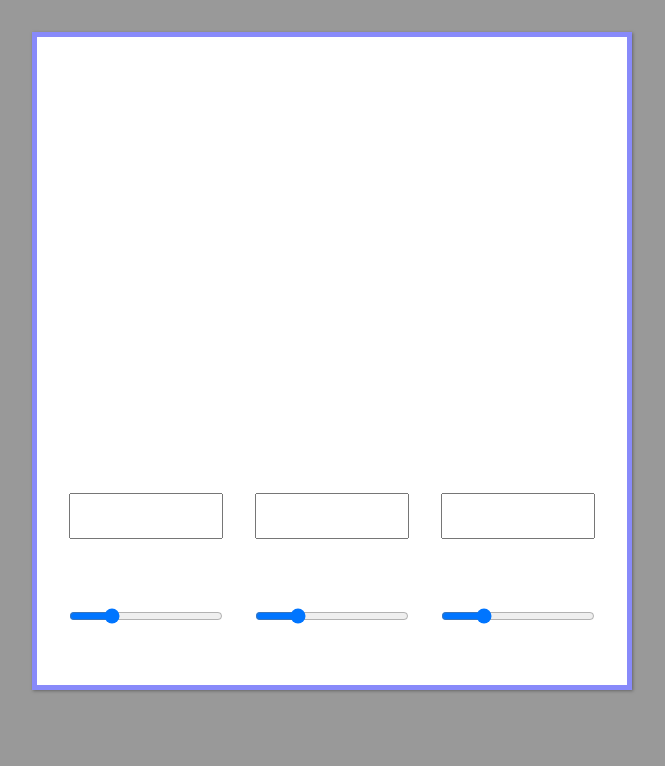
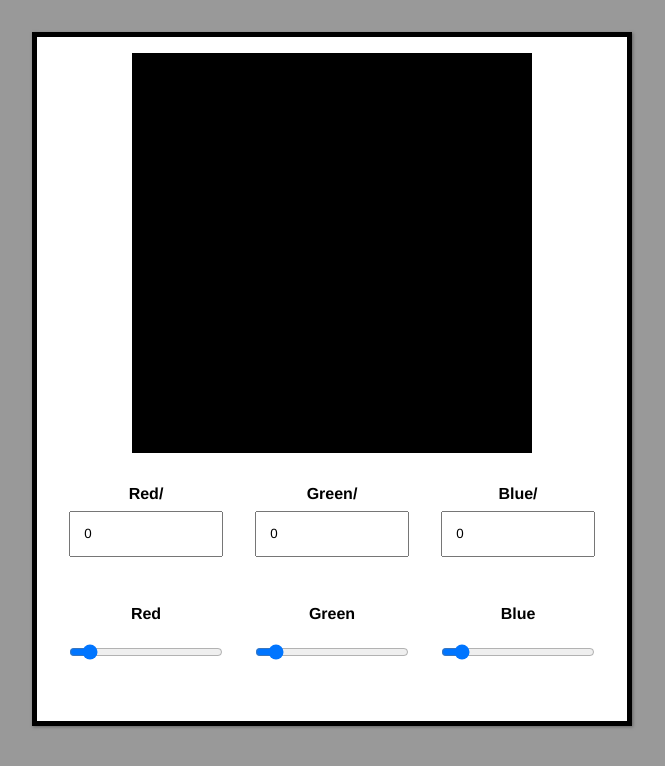
Before and after one commit to Lam-Big-Water/FM-ReactTS, a React (Vite) app: page / in a window 1280 px wide. Shown: the top 766 px of the page, without its empty margins (308-973 px from the left). Built offline with nearby package versions, Linux system fonts and the light colour scheme.

Commit message:
Challenge7: the basic state is done

```diff
--- a/src/Challenge-07/App.tsx
+++ b/src/Challenge-07/App.tsx
@@ -1,15 +1,27 @@
+import { useReducer } from "react";
+
 import ColorSwatch from "./components/ColorSwatch";
 import ColorInputs from "./components/ColorInputs";
 import ColorSliders from "./components/ColorSliders";
+
+import {reducer, RGBColorType, AdjustmentAction} from './reducer'
+import {toRGB} from './utility'
+
 import './style.scss';
 
 const App = () => {
 
+    const [rgb, dispatch] = useReducer(reducer, {
+        red: 0,
+        green: 0,
+        blue: 0,
+    });
+
     return (
-        <main>
-            <ColorSwatch />
-            <ColorInputs />
-            <ColorSliders />
+        <main style={{borderColor: toRGB(rgb)}}>
+            <ColorSwatch {...rgb}/>
+            <ColorInputs {...rgb}/>
+            <ColorSliders {...rgb} dispatch={dispatch}/>
         </main>
     )
 }
--- a/src/Challenge-07/components/ColorInput.tsx
+++ b/src/Challenge-07/components/ColorInput.tsx
@@ -1,9 +1,15 @@
+interface ColorInputProps {
+  id: string;
+  label: string;
+  value: number;
+}
 
-const ColorInput = () => {
+
+const ColorInput = ({id, label, value}: ColorInputProps) => {
   return (
     <div className="color-input">
-        <label></label>
-        <input type="number" min="0" max="255" />
+        <label htmlFor={id}>{label}/</label>
+        <input id={id} type="number" min="0" max="255" value={value}/>
     </div>
   )
 }
--- a/src/Challenge-07/components/ColorInputs.tsx
+++ b/src/Challenge-07/components/ColorInputs.tsx
@@ -1,11 +1,12 @@
+import {RGBColorType} from '../reducer';
 import ColorInput from "./ColorInput";
 
-const ColorInputs = () => {
+const ColorInputs = ({red, green, blue}: RGBColorType) => {
   return (
     <section className="color-inputs">
-      <ColorInput />
-      <ColorInput />
-      <ColorInput />
+      <ColorInput id="red-input" label="Red" value={red}/>
+      <ColorInput id="green-input" label="Green" value={green}/>
+      <ColorInput id="blue-input" label="Blue" value={blue}/>
     </section>
   );
 };
--- a/src/Challenge-07/components/ColorSlider.tsx
+++ b/src/Challenge-07/components/ColorSlider.tsx
@@ -1,9 +1,18 @@
+import { ChangeEvent } from "react";
 
-const ColorSlider = () => {
+interface ColorSliderProps {
+  id: string;
+  label: string;
+  value: number;
+  onChange: (event: ChangeEvent<HTMLInputElement>) => void;
+}
+
+
+const ColorSlider = ({id, label, value, onChange}: ColorSliderProps) => {
   return (
     <div className="color-slider">
-        <label htmlFor=""></label>
-        <input type="range" min="0" max="255" />
+        <label htmlFor={id}>{label}</label>
+        <input id={id} type="range" min="0" max="255" value={value} onChange={onChange}/>
     </div>
   )
 }
--- a/src/Challenge-07/components/ColorSliders.tsx
+++ b/src/Challenge-07/components/ColorSliders.tsx
@@ -1,10 +1,26 @@
+import { ChangeEvent, Dispatch } from "react";
 import ColorSlider from "./ColorSlider"
-const ColorSliders = () => {
+import {RGBColorType, AdjustmentAction} from '../reducer';
+
+interface ColorSlidersProps extends RGBColorType {
+  dispatch: Dispatch<AdjustmentAction>
+}
+
+const ColorSliders = ({red, green, blue, dispatch}: ColorSlidersProps) => {
+  const adjustRed = (event: ChangeEvent<HTMLInputElement>) => {
+    dispatch({type: "ADJUST_RED", payload: +event.target.value});
+  };
+  const adjustGreen = (event: ChangeEvent<HTMLInputElement>) => {
+    dispatch({type: "ADJUST_GREEN", payload: +event.target.value});
+  };
+  const adjustBlue = (event: ChangeEvent<HTMLInputElement>) => {
+    dispatch({type: "ADJUST_BLUE", payload: +event.target.value});
+  };
   return (
     <section className="color-sliders">
-        <ColorSlider />
-        <ColorSlider />
-        <ColorSlider />
+        <ColorSlider id="red-slider" label="Red" value={red} onChange={adjustRed}/>
+        <ColorSlider id="green-slider" label="Green" value={green} onChange={adjustGreen}/>
+        <ColorSlider id="blue-slider" label="Blue" value={blue} onChange={adjustBlue}/>
     </section>
   )
 }
--- a/src/Challenge-07/components/ColorSwatch.tsx
+++ b/src/Challenge-07/components/ColorSwatch.tsx
@@ -1,9 +1,14 @@
+import {RGBColorType} from '../reducer';
+import {toRGB} from '../utility';
 
-const ColorSwatch = () => {
+const ColorSwatch = (rgb: RGBColorType) => {
+
+  const color = toRGB(rgb);
+
   return (
     <div
     className="color-swatch"
-    style={{}}
+    style={{backgroundColor: color}}
     >
     </div>
   )
--- /dev/null
+++ b/src/Challenge-07/reducer.ts
@@ -0,0 +1,26 @@
+export interface RGBColorType {
+    red: number;
+    green: number;
+    blue: number;
+}
+
+export interface AdjustmentAction {
+    type: "ADJUST_RED" | "ADJUST_GREEN" | "ADJUST_BLUE";
+    payload: number;
+};
+
+export const reducer = (state: RGBColorType, action: AdjustmentAction): RGBColorType => {
+    switch (action.type) {
+        case "ADJUST_RED": {
+            return {...state, red: action.payload};
+        }
+        case "ADJUST_GREEN": {
+            return {...state, green: action.payload};
+        }
+        case "ADJUST_BLUE": {
+            return {...state, blue: action.payload};
+        }
+        default:
+            return state;
+    }
+};
--- /dev/null
+++ b/src/Challenge-07/utility.ts
@@ -0,0 +1,4 @@
+import {RGBColorType} from './reducer';
+export const toRGB = ({red, green, blue}: RGBColorType): string => {
+    return `rgb(${red}, ${green}, ${blue})`;
+};
```
